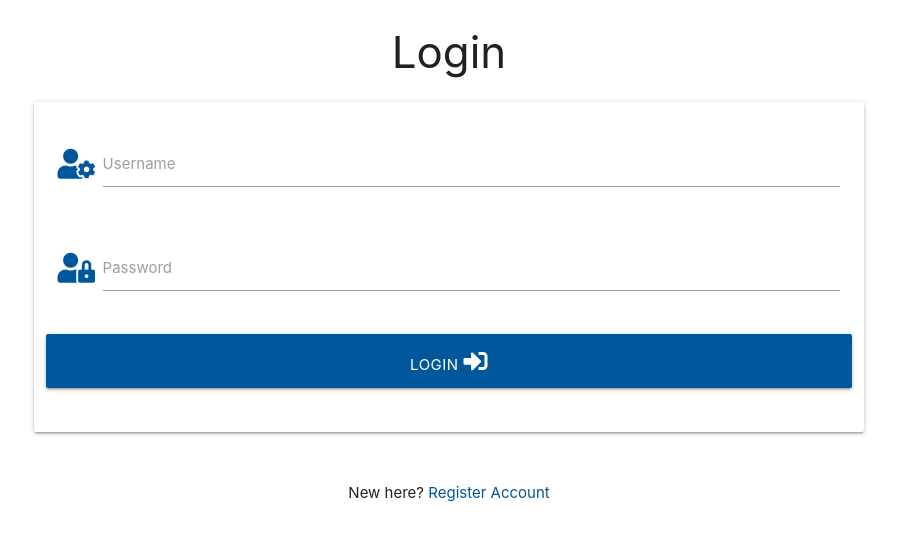
After one commit to Mattjones444/Up-Health, a Flask app: page /login in a window 1280 px wide. The commit adds this page. Shown: the top 541 px of the page, without its empty margins (191-1088 px from the left). Run offline with Flask 3, Linux system fonts and the light colour scheme; some libraries are stand-ins or nearby versions.

Commit message:
User login and registration functionality working correctly and updating db

```diff
--- a/app.py
+++ b/app.py
@@ -70,7 +70,7 @@ def login():
                         flash("Welcome, {}".format(
                             request.form.get("username")))
                         return redirect(url_for(
-                            "profile", username=session["user"]))
+                            "register", username=session["user"]))
             else:
                 # invalid password match
                 flash("Incorrect Username and/or Password")
--- a/templates/base.html
+++ b/templates/base.html
@@ -12,6 +12,17 @@
     <title>Up Health</title>
 </head>
 <body>
+     <!-- flash messages -->
+     {% with messages = get_flashed_messages() %}
+     {% if messages %}
+         {% for message in messages %}
+             <div class="row flashes">
+                 <h4 class="light-blue lighten-4 center-align">{{ message }}</h4>
+             </div>
+         {% endfor %}
+     {% endif %}
+ {% endwith %}
+ </section>
 
     {% block content %}
     {% endblock %}
--- /dev/null
+++ b/templates/login.html
@@ -0,0 +1,45 @@
+{% extends "base.html" %}
+{% block content %}
+<h3 class="center-align">Login</h3>
+
+    <div class="row">
+        <form class="col s12 m8 offset-m2" method="POST" action="{{ url_for('login') }}">
+            <div class="card-panel">
+                <!-- username -->
+                <div class="row">
+					<div class="input-field col s12">
+						<i class="fas fa-user-cog prefix light-blue-text text-darken-4"></i>
+						<input id="username" name="username" type="text" minlength="5"
+                            maxlength="15" pattern="^[a-zA-Z0-9]{5,15}$" class="validate" required>
+						<label for="username">Username</label>
+					</div>
+                </div>
+                <!-- passowrd -->
+                <div class="row">
+                    <div class="input-field col s12">
+						<i class="fas fa-user-lock prefix light-blue-text text-darken-4"></i>
+                        <input id="password" name="password" type="password" minlength="5"
+                            maxlength="15" pattern="^[a-zA-Z0-9]{5,15}$" class="validate" required>
+                        <label for="password">Password</label>
+                    </div>
+                </div>
+                <!-- login -->
+                <div class="row">
+                    <button type="submit" class="col s12 btn-large light-blue darken-4 text-shadow">
+                        Login <i class="fas fa-sign-in-alt"></i>
+                    </button>
+                </div>
+            </div>
+        </form>
+    </div>
+
+    <div class="row">
+        <div class="col s12">
+            <p class="center-align">
+                New here?
+                <a href="{{ url_for('register') }}" class="light-blue-text text-darken-4">Register Account</a>
+            </p>
+        </div>
+    </div>
+
+{% endblock %}
```
